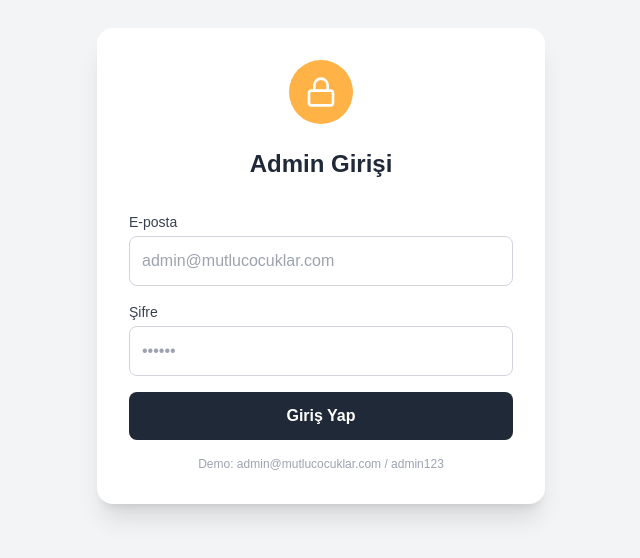
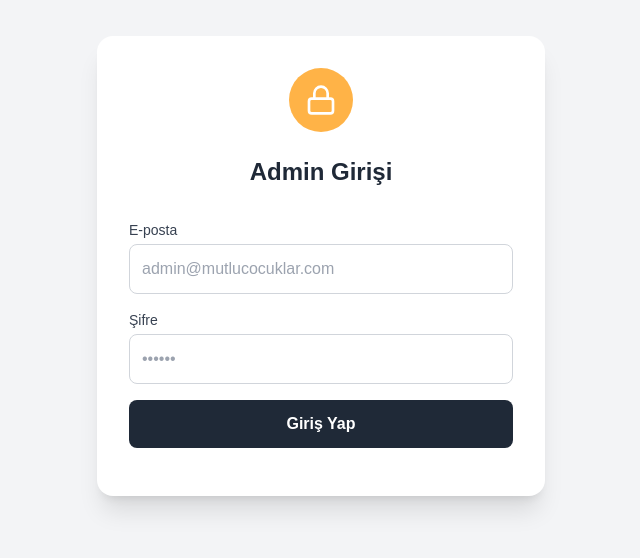
Before and after one commit to umuterdgn/anaokulu_full-stack_mern_uygulamas-_zt9qfc_dualiteproject, a React (Vite) app: page /admin/login in a window 1280 px wide. Shown: the part 134-692 px from the top of the page, without its empty margins (319-959 px from the left). Built offline with nearby package versions, Linux system fonts and the light colour scheme.

Commit message:
Remove demo credentials from Login component
Removed demo login credentials from the Login page.

```diff
--- a/src/pages/Login.tsx
+++ b/src/pages/Login.tsx
@@ -87,7 +87,6 @@ const Login: React.FC = () => {
             </button>
           </form>
           <div className="mt-4 text-center text-xs text-gray-400">
-            Demo: admin@mutlucocuklar.com / admin123
           </div>
         </div>
       </div>
```
